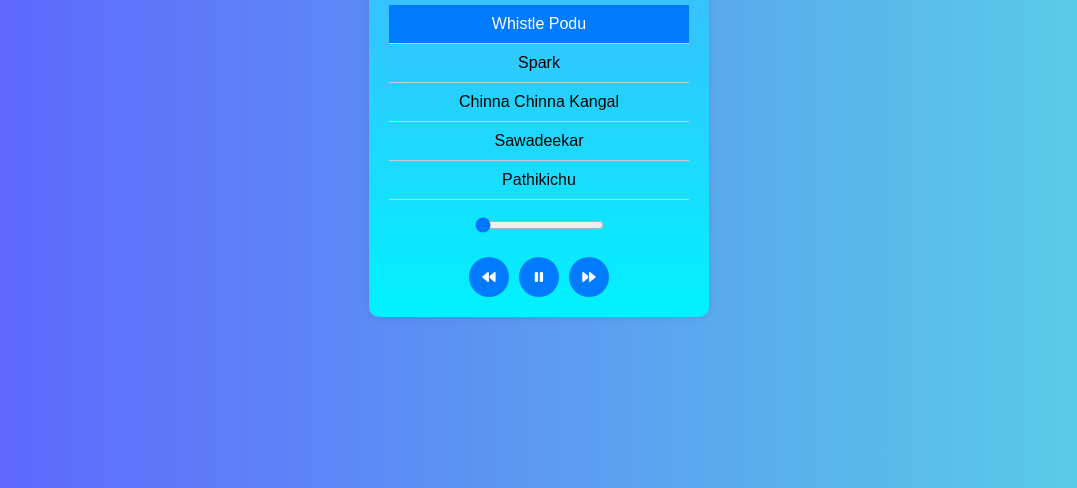
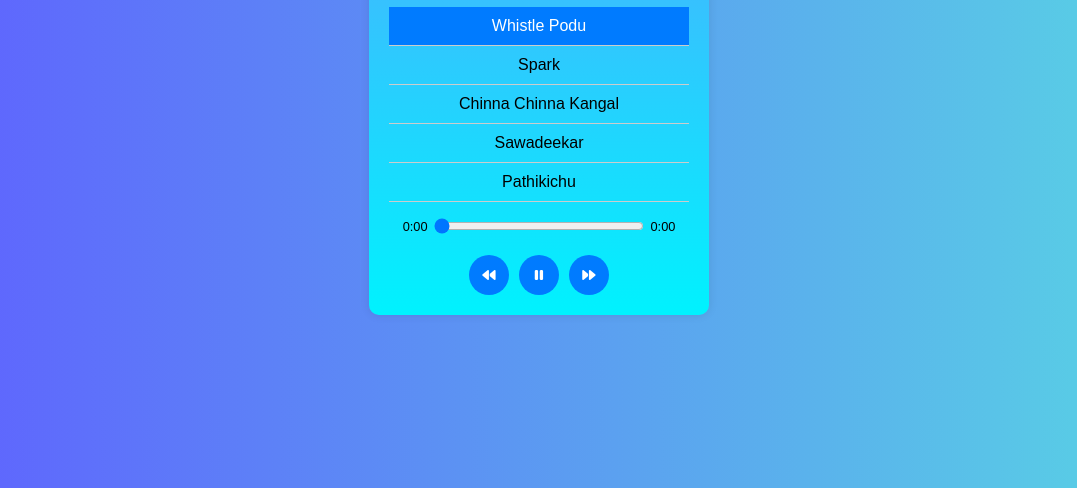
Before and after one commit to Saravanan010104/Music-player, a plain HTML site: page index.html in a window 1280 px wide. Shown: the part 312-800 px from the top of the page, without its empty margins (101-1178 px from the left). Drawn offline with Linux system fonts and the light colour scheme.

Commit message:
Update index.html

```diff
--- a/index.html
+++ b/index.html
@@ -17,12 +17,15 @@
       <!-- Songs will be dynamically added here -->
       </ul>
     </div>
-    <input type="range" id="seek-bar" value="0" min="0" step="1">
+    <span id="current-time" style="font-size: 0.8em;">0:00</span>
+    <input type="range" class="seek1" id="seek-bar" value="0" min="0" step="1" style="width: 70%; height: 10px;">
+    <span id="duration" style="font-size: 0.8em;">0:00</span>
     <div class="controls">
       <button id="prev"><i class="fas fa-backward"></i></button>
       <button id="play"><i class="fa-solid fa-play"></i></button>
       <button id="next"><i class="fas fa-forward"></i></button>
     </div>
+
     <audio id="audio" controls style="display: none;"></audio>
   </div>
   <script src="script.js"></script>
```
